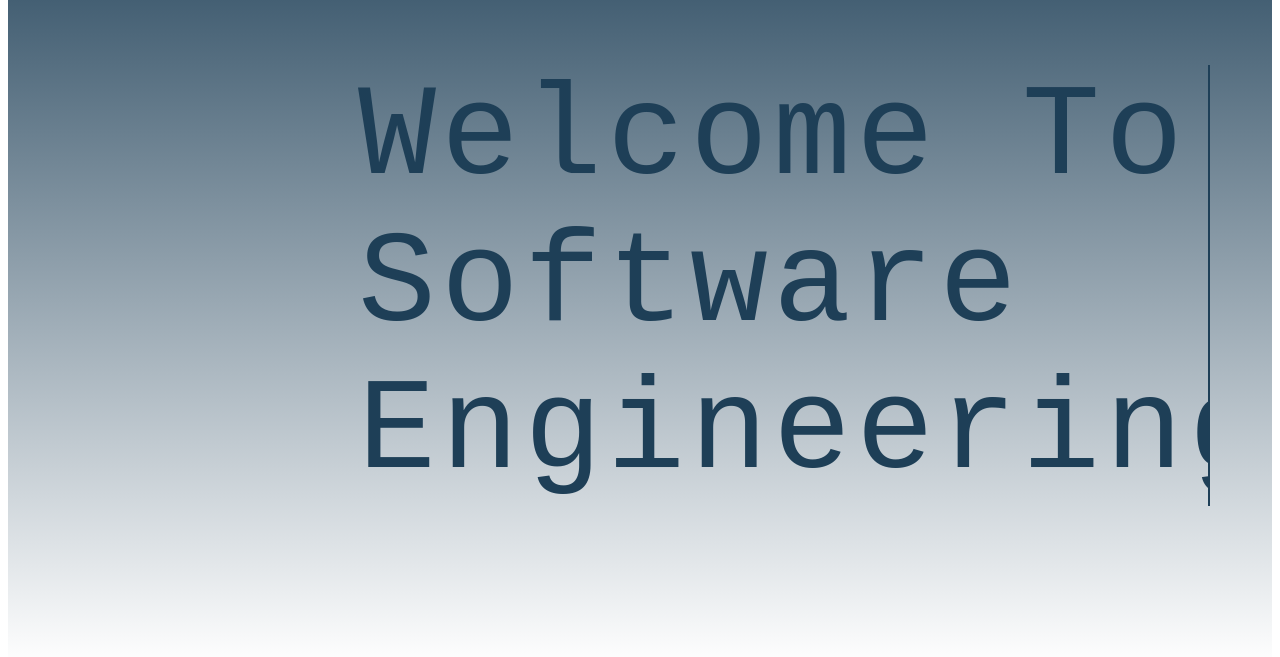
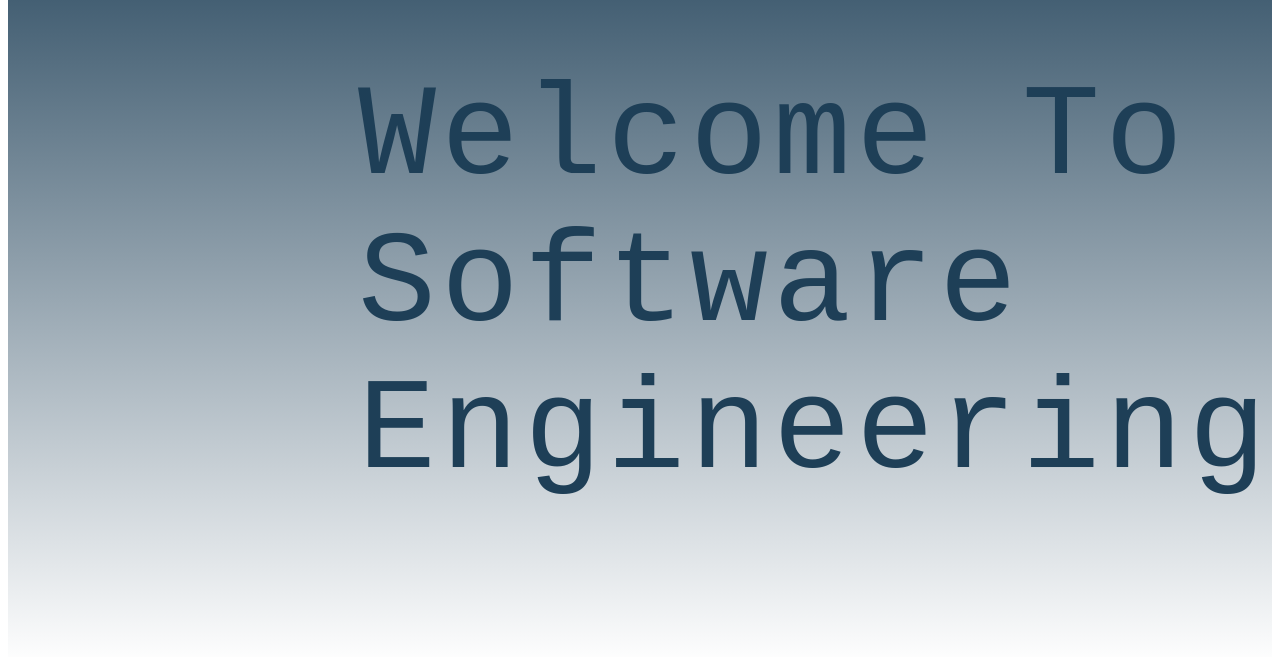
Before and after one commit to ksuperal/Web-Project, a website: page static/se.html in a window 1280 px wide. Shown: the part 143-800 px from the top of the page. Drawn offline with Linux system fonts and the light colour scheme; no server answers.

Commit message:
change width for animation

```diff
--- a/static/se.css
+++ b/static/se.css
@@ -645,7 +645,7 @@ video {
         cursor 0.5s step-end infinite alternate;
 }
 .typewriteranimation2 {
-  width: 850px;
+  width: 950px;
   margin-top: 200px;
   margin-left: 350px;
   font-size: 10em;
```
